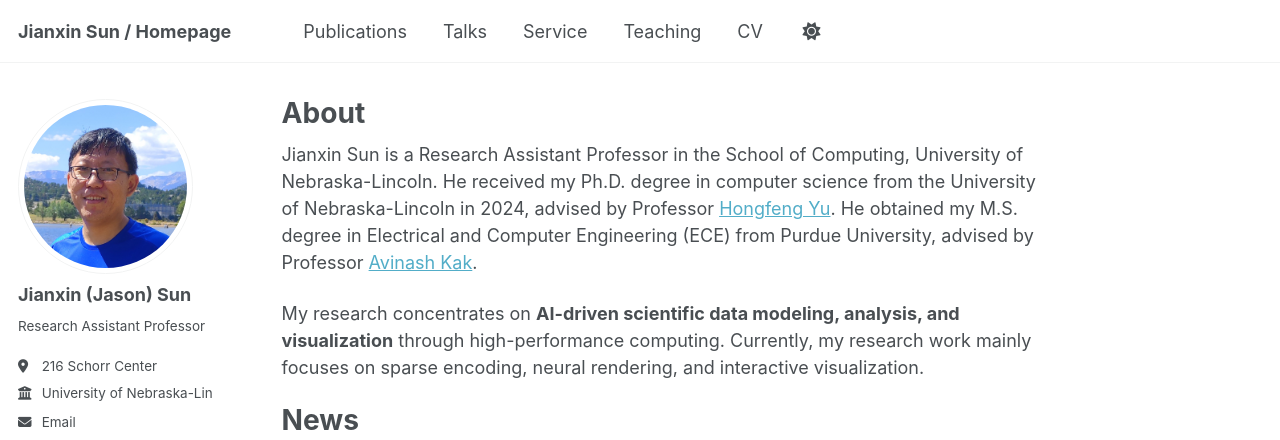
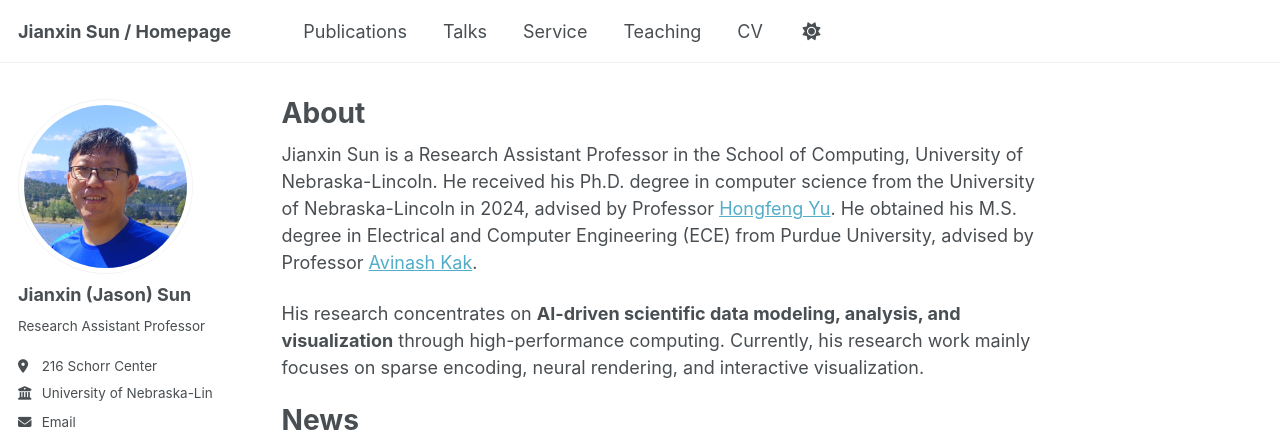
Before and after one commit to sunjianxin/sunjianxin.github.io, a Jekyll site: the page built from _pages/about.md, in a window 1280 px wide and 900 px high. Shown: the top 440 px of the window. Built offline with Jekyll 4.4.1, drawn with Linux system fonts in a browser that asks for light colours; some web fonts are replaced.

Commit message:
Update about.md

```diff
--- a/_pages/about.md
+++ b/_pages/about.md
@@ -7,10 +7,10 @@
   - /about.html
 ---
 
-Jianxin Sun is a Research Assistant Professor in the School of Computing, University of Nebraska-Lincoln. He received my Ph.D. degree in computer science from the University of Nebraska-Lincoln in 2024, advised by Professor [Hongfeng Yu](https://cse.unl.edu/~yu/). He obtained my M.S. degree in Electrical and Computer Engineering (ECE) from Purdue University, advised by Professor [Avinash Kak](https://engineering.purdue.edu/kak/).
+Jianxin Sun is a Research Assistant Professor in the School of Computing, University of Nebraska-Lincoln. He received his Ph.D. degree in computer science from the University of Nebraska-Lincoln in 2024, advised by Professor [Hongfeng Yu](https://cse.unl.edu/~yu/). He obtained his M.S. degree in Electrical and Computer Engineering (ECE) from Purdue University, advised by Professor [Avinash Kak](https://engineering.purdue.edu/kak/).
 <!--I received my B.S degree from Harbin Institute of Technology.-->
 
-My research concentrates on **AI-driven scientific data modeling, analysis, and visualization** through high-performance computing. Currently, my research work mainly focuses on sparse encoding, neural rendering, and interactive visualization.
+His research concentrates on **AI-driven scientific data modeling, analysis, and visualization** through high-performance computing. Currently, his research work mainly focuses on sparse encoding, neural rendering, and interactive visualization.
 
 News
 ======
```
